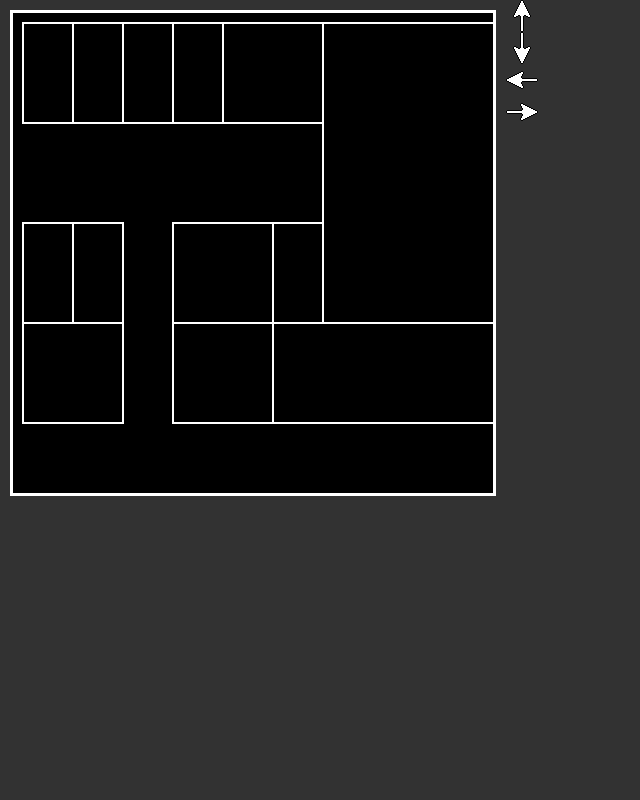
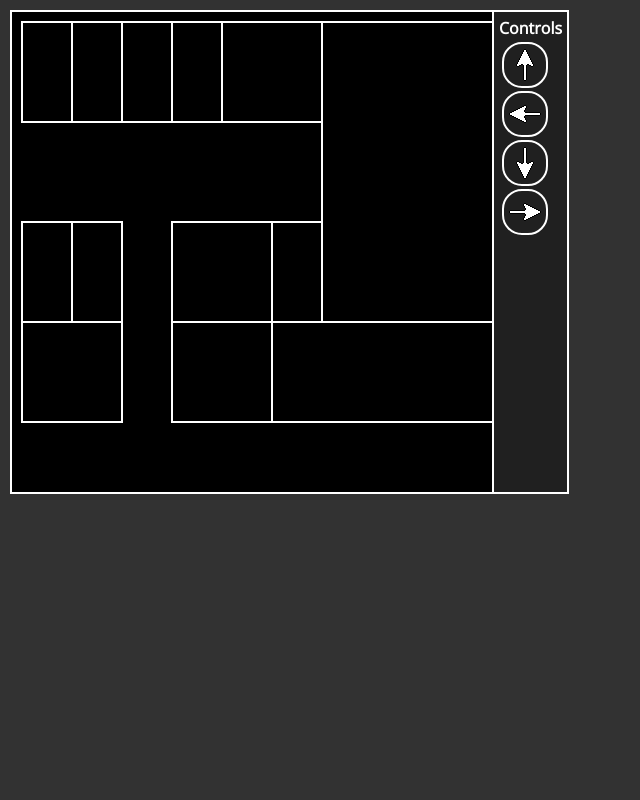
Before and after one commit to Hopson97/Mall-Map-Dashboard, a web app: file public/input-map.html in a window 1280 px wide. Shown: the part 76-876 px from the top of the page, without its empty margins (0-640 px from the left). Run offline with its HTML, style and script files only (its server is not run), Linux system fonts and the light colour scheme.

Commit message:
make the arrows work

```diff
--- a/public/css/main.css
+++ b/public/css/main.css
@@ -83,8 +83,7 @@ main nav a:hover {
 */
 
 .input-canvas {
-    border: solid white;
-    margin: 10px;
+    border: 2px solid white;
 }
 
 .centered {
@@ -99,8 +98,20 @@ main nav a:hover {
     border-radius: 25px;
 }
 
+.arrows {
+    border-top: solid white 2px;
+    border-right: solid white 2px;
+    border-bottom: solid white 2px;
+    background-color: rgb(32, 32, 32);
+    padding: 5px;
+}
+
 .arrows img {
     display: block;
+    padding: 5px;
+    margin: 3px;
+    border: 2px solid white;
+    border-radius: 20px;
 }
 
 /*
@@ -108,6 +119,7 @@ main nav a:hover {
 */
 .input-map-flex {
     display: flex;
+    margin: 10px;
 }
 
 .arrows {
--- a/public/input-map.html
+++ b/public/input-map.html
@@ -27,9 +27,10 @@
                     <div class=input-map-flex>
                         <canvas class="input-canvas" id="map-canvas"></canvas>
                         <div class="arrows">
+                            <h4>Controls</h4>
                             <img draggable=false src="img/up-arrow.png" id="up-arrow">
+                            <img draggable=false src="img/left-arrow.png" id="left-arrow">
                             <img draggable=false src="img/down-arrow.png" id="down-arrow">
-                            <img draggable=false src="img/left-arrow.png" id="left-arrow">
                             <img draggable=false src="img/right-arrow.png" id="right-arrow">
                         </div>
                     </div>
```
Also changed, not shown: public/js/input-map.js (+15 -21 lines).
